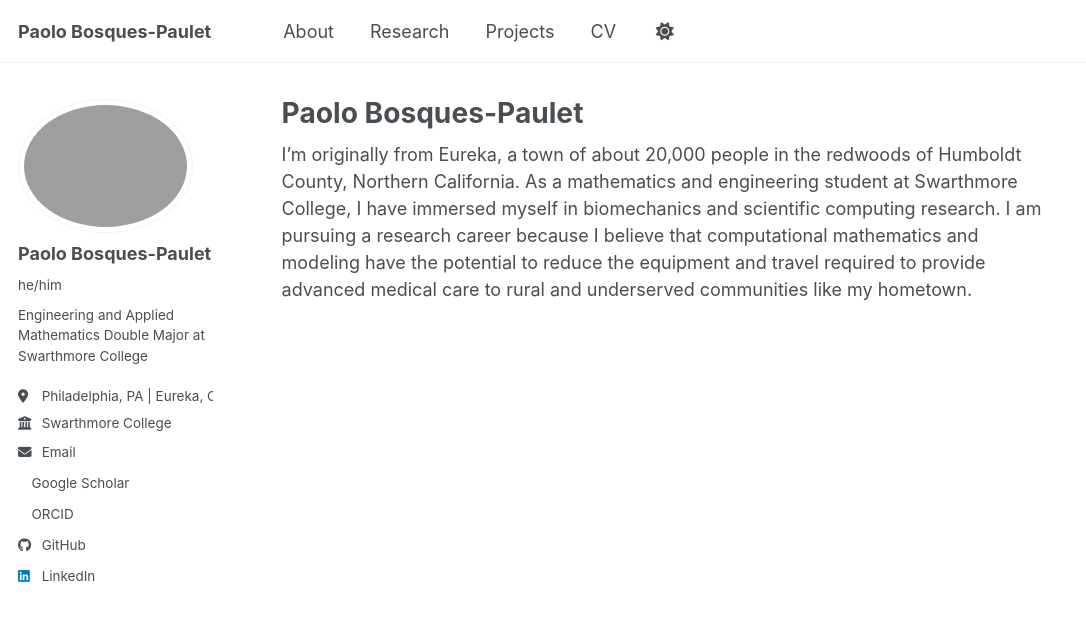
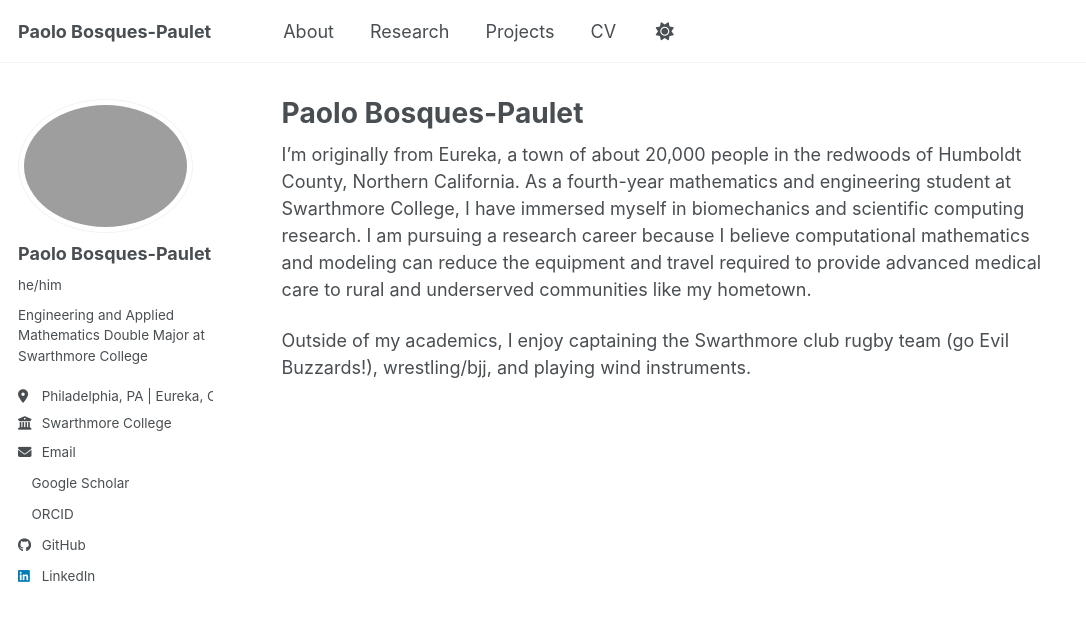
Before and after one commit to paolobosques/paolobosques.github.io, a Jekyll site: the page built from _pages/about.md, in a window 1280 px wide. Shown: the top 621 px of the page, without its empty margins (0-1086 px from the left). Built offline with Jekyll 4.4.1, drawn with Linux system fonts in a browser that asks for light colours; a style sheet for code colours, icons or effects is not loaded.

Commit message:
Update about.md

```diff
--- a/_pages/about.md
+++ b/_pages/about.md
@@ -7,7 +7,10 @@ redirect_from:
   - /about.html
 ---
 
-I'm originally from Eureka, a town of about 20,000 people in the redwoods of Humboldt County, Northern California. As a mathematics and engineering student at Swarthmore College, I have immersed myself in biomechanics and scientific computing research. I am pursuing a research career because I believe that computational mathematics and modeling have the potential to reduce the equipment and travel required to provide advanced medical care to rural and underserved communities like my hometown.
+
+I'm originally from Eureka, a town of about 20,000 people in the redwoods of Humboldt County, Northern California. As a fourth-year mathematics and engineering student at Swarthmore College, I have immersed myself in biomechanics and scientific computing research. I am pursuing a research career because I believe computational mathematics and modeling can reduce the equipment and travel required to provide advanced medical care to rural and underserved communities like my hometown.
+
+Outside of my academics, I enjoy captaining the Swarthmore club rugby team (go Evil Buzzards!), wrestling/bjj, and playing wind instruments.
 
 <!--
 This is the front page of a website that is powered by the [Academic Pages template](https://github.com/academicpages/academicpages.github.io) and hosted on GitHub pages. [GitHub pages](https://pages.github.com) is a free service in which websites are built and hosted from code and data stored in a GitHub repository, automatically updating when a new commit is made to the repository. This template was forked from the [Minimal Mistakes Jekyll Theme](https://mmistakes.github.io/minimal-mistakes/) created by Michael Rose, and then extended to support the kinds of content that academics have: publications, talks, teaching, a portfolio, blog posts, and a dynamically-generated CV. Incidentally, these same features make it a great template for anyone that needs to show off a professional template!
```
